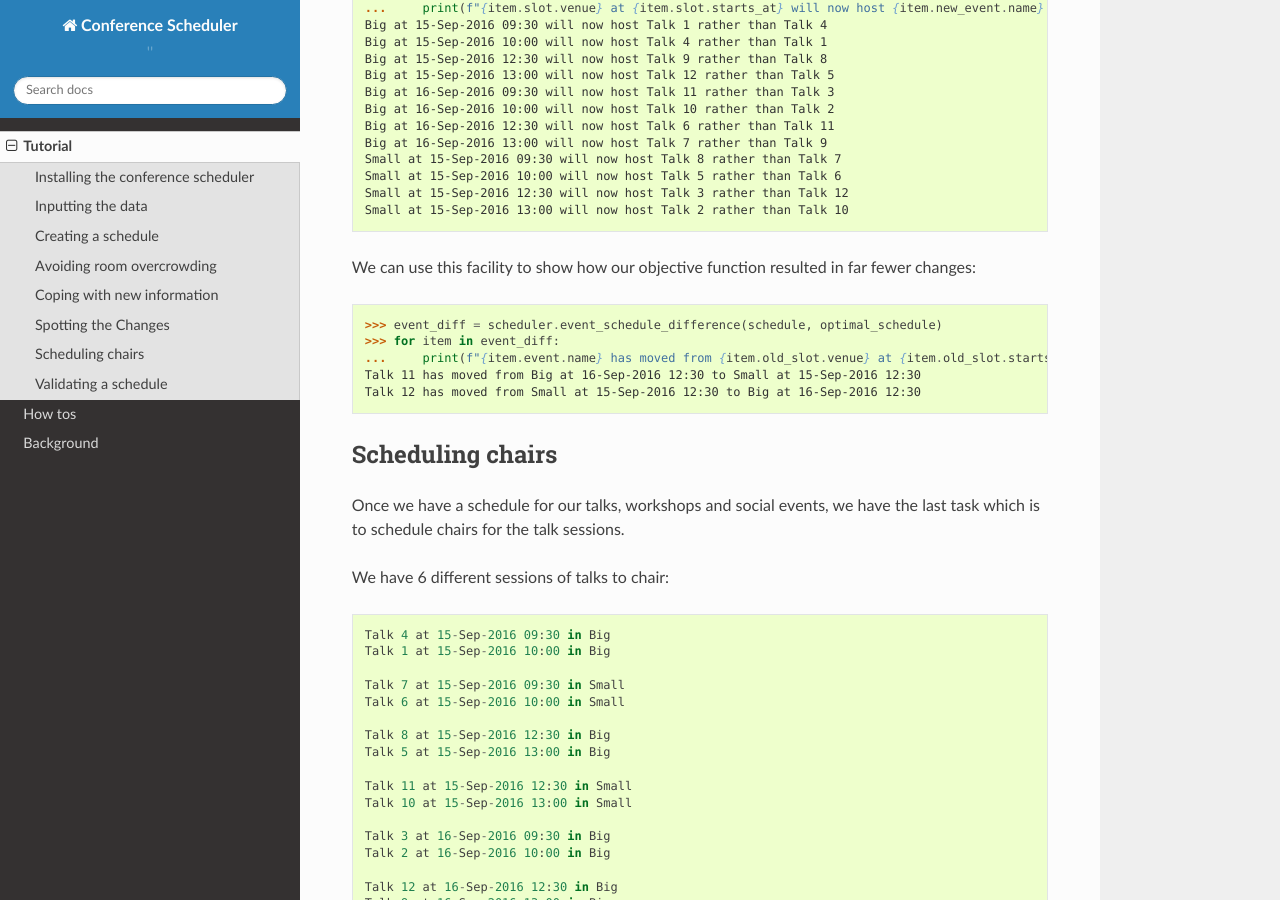
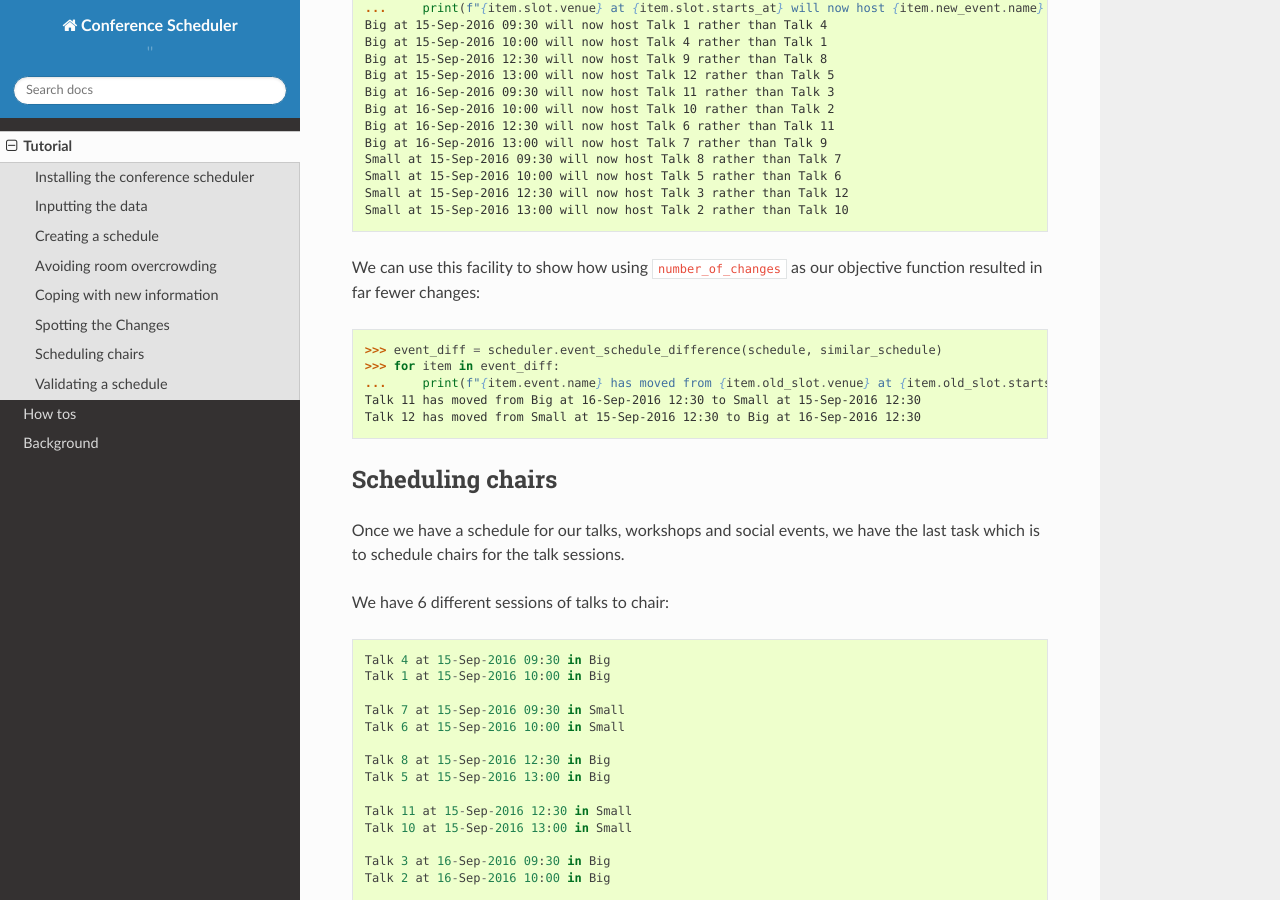
Before and after one commit to PyconUK/ConferenceScheduler, a Sphinx documentation site: the page built from docs/tutorial/index.rst, in a window 1280 px wide and 900 px high, scrolled down 5376 px. Built offline with Sphinx 7.4.7 and the Read the Docs theme 2.0.0, drawn with Linux system fonts in a browser that asks for light colours; some of the changed text lies outside the part shown.

Commit message:
[#30] Rename optimal_schedule to similar_schedule and alter wording to match

```diff
--- a/docs/tutorial/index.rst
+++ b/docs/tutorial/index.rst
@@ -215,9 +215,9 @@
 
 
     >>> func = objective_functions.number_of_changes
-    >>> optimal_schedule = scheduler.schedule(events, slots, objective_function=func, original_schedule=schedule)
+    >>> similar_schedule = scheduler.schedule(events, slots, objective_function=func, original_schedule=schedule)
 
-    >>> optimal_schedule = sorted(optimal_schedule, key=lambda item: item.slot.starts_at)
+    >>> similar_schedule = sorted(similar_schedule, key=lambda item: item.slot.starts_at)
     >>> for item in optimal_schedule:
     ...     print(f"{item.event.name} at {item.slot.starts_at} in {item.slot.venue}")
     Talk 4 at 15-Sep-2016 09:30 in Big
@@ -281,9 +281,10 @@
     Small at 15-Sep-2016 13:00 will now host Talk 2 rather than Talk 10
 
 
-We can use this facility to show how our objective function resulted in far fewer changes::
+We can use this facility to show how using :code:`number_of_changes` as our objective function
+resulted in far fewer changes::
 
-    >>> event_diff = scheduler.event_schedule_difference(schedule, optimal_schedule)
+    >>> event_diff = scheduler.event_schedule_difference(schedule, similar_schedule)
     >>> for item in event_diff:
     ...     print(f"{item.event.name} has moved from {item.old_slot.venue} at {item.old_slot.starts_at} to {item.new_slot.venue} at {item.new_slot.starts_at}")
     Talk 11 has moved from Big at 16-Sep-2016 12:30 to Small at 15-Sep-2016 12:30
```
